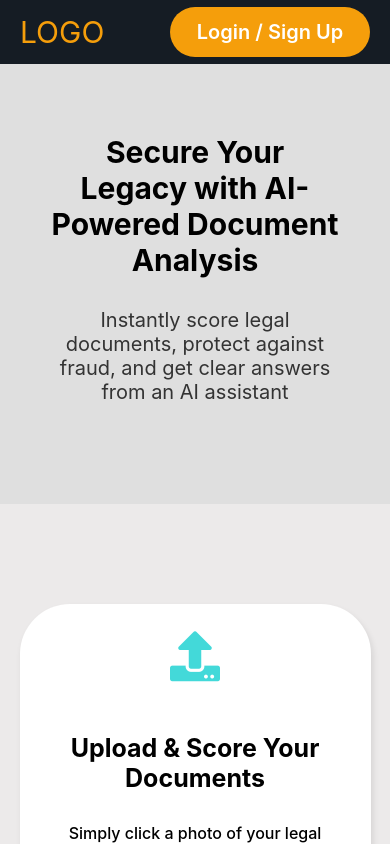
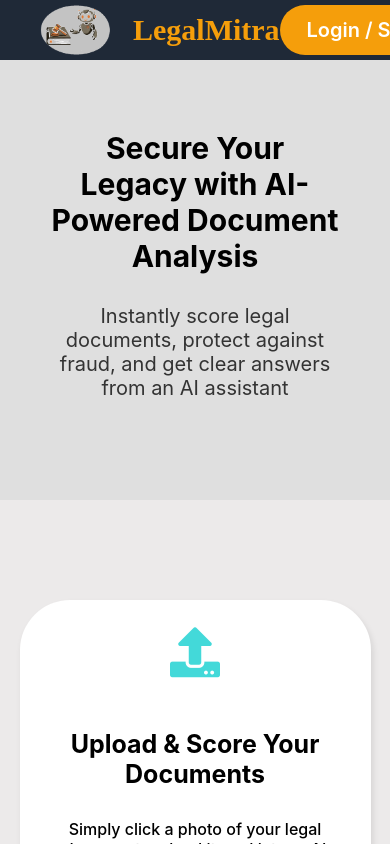
Before and after one commit to MatishaKansal/ase_genai, a React Native app in the folder frontend/: screen /Chat in a window 390 px wide. Built offline with nearby package versions, Linux system fonts and the light colour scheme.

Commit message:
Add files via upload

```diff
--- a/frontend/components/Header.js
+++ b/frontend/components/Header.js
@@ -1,18 +1,20 @@
 import React from "react";
-import { View, Text, StyleSheet, TouchableOpacity,SafeAreaView  } from "react-native";
+import { View, Text, TouchableOpacity, SafeAreaView, Image } from "react-native";
 import styles from "./HeaderStyles";
-
 
 export default function Header() {
   return (
     <SafeAreaView style={{ backgroundColor: "#1f2937" }}>
-    <View style={styles.header}>
-      {/* {onBack && ( */}
-        <TouchableOpacity style={styles.backButton}>
-          <Text style={styles.backText}>LOGO</Text>
+      <View style={styles.header}>
+        <TouchableOpacity style={styles.logoContainer}>
+          <Image
+            source={require("../assets/logo.png")}
+            style={styles.logo}
+            resizeMode="contain"
+          />
+          <Text style={styles.headerTitle}>LegalMitra</Text>
         </TouchableOpacity>
-      {/* )} */}
-    </View>
+      </View>
     </SafeAreaView>
   );
 }
--- a/frontend/components/HeaderStyles.js
+++ b/frontend/components/HeaderStyles.js
@@ -2,32 +2,29 @@ import { StyleSheet } from "react-native";
 
 const styles = StyleSheet.create({
   header: {
-    // marginTop: 70,
     width: "100%",
     height: 60,
     backgroundColor: "#1f2937",
     flexDirection: "row",
     alignItems: "center",
-    justifyContent: "center",
     paddingHorizontal: 15,
-    // elevation: 4,
-    // shadowColor: "#000",
-    // shadowOpacity: 0.2,
-    // shadowOffset: { width: 0, height: 2 },
-    // shadowRadius: 4,
+  },
+  logoContainer: {
+    flexDirection: "row",
+    alignItems: "center",
+  },
+  logo: {
+    marginTop: -5,
+    width: 120,
+    height: 60,
+    marginRight: -10,
   },
   headerTitle: {
-    fontSize: 20,
+    fontSize: 30,
     fontWeight: "bold",
-    color: "white",
-  },
-  backButton: {
-    position: "absolute",
-    left: 15,
-  },
-  backText: {
-    fontSize: 20,
-    color: "white",
+    color: "#FFA500",
+    fontFamily: "vintage-regular",
+    fontWeight: "500",
   },
 });
 
--- a/frontend/package.json
+++ b/frontend/package.json
@@ -30,7 +30,8 @@
     "react-native-screens": "^4.15.4",
     "react-native-voice": "^0.3.0",
     "react-native-web": "^0.20.0",
-    "react-router-dom": "^7.8.2"
+    "react-router-dom": "^7.8.2",
+    "@react-native-picker/picker": "2.11.1"
   },
   "devDependencies": {
     "@babel/core": "^7.20.0"
--- a/frontend/screens/Chat/Chat.js
+++ b/frontend/screens/Chat/Chat.js
@@ -4,13 +4,15 @@ import {
   KeyboardAvoidingView, Platform, Keyboard,
   TouchableWithoutFeedback, ScrollView, Image, Linking
 } from "react-native";
-import { FontAwesome } from "@expo/vector-icons";
+import { FontAwesome, Ionicons } from "@expo/vector-icons";
 import Header from "../../components/Header";
 import * as DocumentPicker from "expo-document-picker";
 import { useRoute, useFocusEffect } from "@react-navigation/native";
 import styles from "./ChatStyles";
 import AsyncStorage from "@react-native-async-storage/async-storage";
 import axios from "axios";
+import { Audio } from "expo-av";
+
 
 const baseUrl = "http://localhost:5000";
 
@@ -20,6 +22,7 @@ export default function Chat() {
   const [files, setFiles] = useState([]);
   const [messages, setMessages] = useState([]);
   const [notebookId, setNotebookId] = useState(route.params?.notebookId || ""); // initial notebookId
+  const [sound, setSound] = useState(null);
 
   // ✅ Add photo from CameraScreen if exists
   useFocusEffect(
@@ -55,6 +58,7 @@ export default function Chat() {
     } catch (err) {
       console.log("Error fetching chat:", err.message);
       setMessages([]);
+      setNotebookId("");
     }
   }, []);
 
@@ -70,9 +74,10 @@ export default function Chat() {
     }, [route.params?.notebookId, notebookId])
   );
 
-  const handleClear = () => {
+  const handleNewChat = () => {
     setInputValue("");
     setFiles([]);
+    setNotebookId("");
   };
 
   const handleAdd = async () => {
@@ -90,6 +95,21 @@ export default function Chat() {
 
   const removeFile = (index) => setFiles((prev) => prev.filter((_, i) => i !== index));
 
+
+  async function playAudio(url) {
+    try {
+      if (sound) {
+        await sound.unloadAsync(); // pehle ka audio clear
+      }
+      const { sound: newSound } = await Audio.Sound.createAsync(
+        { uri: url },
+        { shouldPlay: true }
+      );
+      setSound(newSound);
+    } catch (error) {
+      console.error("Error playing audio:", error);
+    }
+  }
   const handleSend = async () => {
     const user = await AsyncStorage.getItem("user");
     if (!user) return;
@@ -132,8 +152,8 @@ export default function Chat() {
       <View style={styles.container}>
         <Header />
         <View style={styles.topbar}>
-          <TouchableOpacity style={styles.topbarButton} onPress={handleClear}>
-            <Text style={{ color: "black", fontWeight: "500", fontSize: 16 }}>Clear Chat</Text>
+          <TouchableOpacity style={styles.topbarButton} onPress={handleNewChat}>
+            <Text style={{ color: "black", fontWeight: "500", fontSize: 16 }}>New Chat</Text>
           </TouchableOpacity>
         </View>
 
@@ -147,22 +167,47 @@ export default function Chat() {
               {messages.map((msg, index) => (
                 <View
                   key={index}
-                  style={[styles.messageBubble, msg.sender === "user" ? styles.userBubble : styles.botBubble]}
+                  style={[
+                    styles.messageBubble,
+                    msg.sender === "user" ? styles.userBubble : styles.botBubble,
+                  ]}
                 >
-                  {msg.message ? <Text style={styles.messageText}>{msg.message}</Text> : null}
+                  {/* Message text */}
+                  {msg.message ? (
+                    <Text style={styles.messageText}>{msg.message}</Text>
+                  ) : null}
 
+                  {/* File handling */}
                   {msg.file && (
-                    <TouchableOpacity onPress={() => Linking.openURL(msg.file.fileUrl)} style={styles.fileContainer}>
+                    <TouchableOpacity
+                      onPress={() => Linking.openURL(msg.file.fileUrl)}
+                      style={styles.fileContainer}
+                    >
                       {msg.file.fileType.startsWith("image/") ? (
-                        <Image source={{ uri: msg.file.fileUrl }} style={styles.fileImage} resizeMode="cover" />
+                        <Image
+                          source={{ uri: msg.file.fileUrl }}
+                          style={styles.fileImage}
+                          resizeMode="cover"
+                        />
                       ) : (
                         <Text style={styles.fileLink}>{msg.file.fileName}</Text>
                       )}
                     </TouchableOpacity>
                   )}
+
+                  {/* Speaker button only for bot */}
+                  {msg.sender === "bot" && (
+                    <TouchableOpacity
+                      style={styles.speakerButton}
+                      onPress={() => playAudio(msg.audioUrl)}
+                    >
+                      <Ionicons name="volume-high" size={20} color="#1f2937" />
+                    </TouchableOpacity>
+                  )}
                 </View>
               ))}
             </ScrollView>
+
           </View>
 
           <View style={styles.search}>
--- a/frontend/screens/Home/Home.js
+++ b/frontend/screens/Home/Home.js
@@ -6,6 +6,7 @@ import {
   Text,
   TouchableOpacity,
   Pressable,
+  Image
 } from "react-native";
 import { FontAwesome5 } from "@expo/vector-icons";
 import styles from "./HomeStyles";
@@ -44,7 +45,15 @@ export default function Home() {
       <ScrollView>
         {/* Navbar */}
       <View style={styles.navbar}>
-          <Text style={styles.logo}>LOGO</Text>
+        <View style={styles.logoContainer}>
+          <Image
+            source={require("../../assets/logo.png")}
+            style={styles.logo}
+            resizeMode="contain"
+          />
+          <Text style={styles.headerTitle}>LegalMitra</Text>
+        </View>
+
         <TouchableOpacity
           style={styles.loginButton}
           onPress={() => navigation.navigate("Login")}
--- a/frontend/screens/Home/HomeStyles.js
+++ b/frontend/screens/Home/HomeStyles.js
@@ -5,21 +5,32 @@ const styles = StyleSheet.create({
     flex: 1,
     backgroundColor: "rgb(223,223,223)",
   },
-
-  // Navbar
   navbar: {
-    height: 64,
-    backgroundColor: "#151C24",
+    height: 60,
+    backgroundColor: "#1F2937",
     flexDirection: "row",
     justifyContent: "space-between",
     alignItems: "center",
+    paddingHorizontal: 15, // thoda spacing
   },
+
+  logoContainer: {
+    flexDirection: "row",   // logo aur text ek line me
+    alignItems: "center",
+  },
+
   logo: {
-    color: "#f59e0b",
+    width: 120,
+    height: 60,
+    marginRight: 8, // logo aur text ke beech gap
+  },
+
+  headerTitle: {
     fontSize: 30,
-    marginLeft: 20,
-    backgroundColor: "#151C24",
-    textDecorationLine: "none",
+    marginLeft: -10,
+    fontWeight: "bold",
+    color: "#f59e0b", // brand orange
+    fontFamily: "vintage-regular",
   },
   loginButton: {
     backgroundColor: "#f59e0b",
```
Also changed, not shown: frontend/assets/logo.png (added), 1 other file (tests, documents, lock files or other folders). Lines whose indentation alone changed are shown as unchanged.
